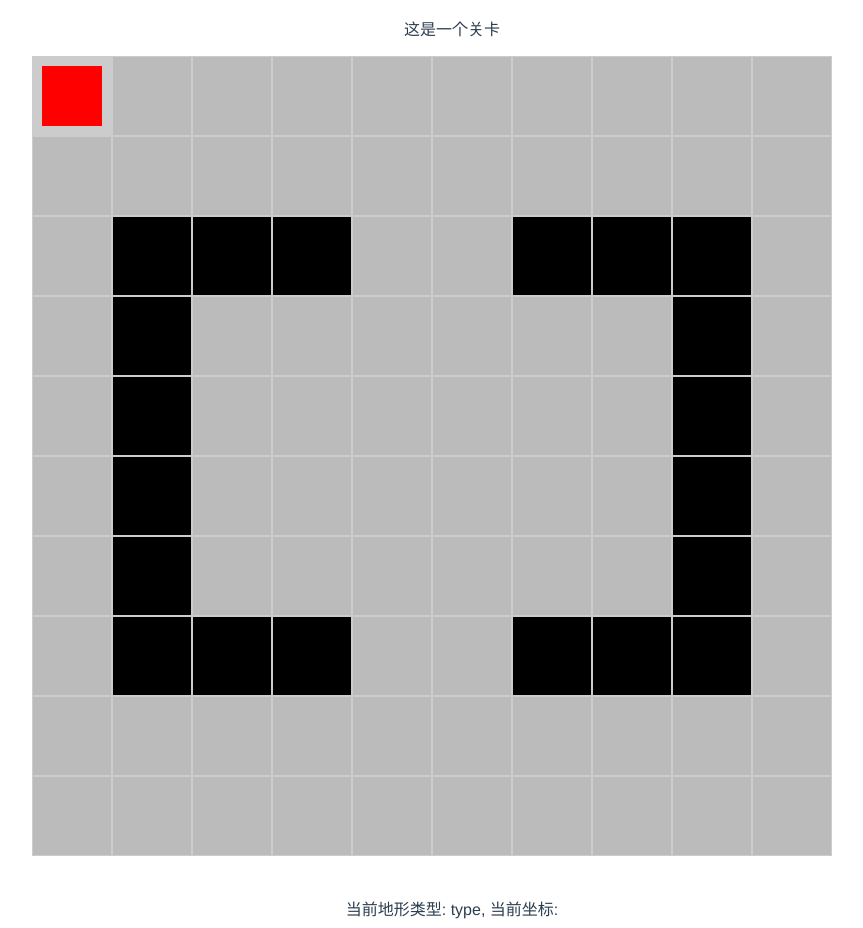
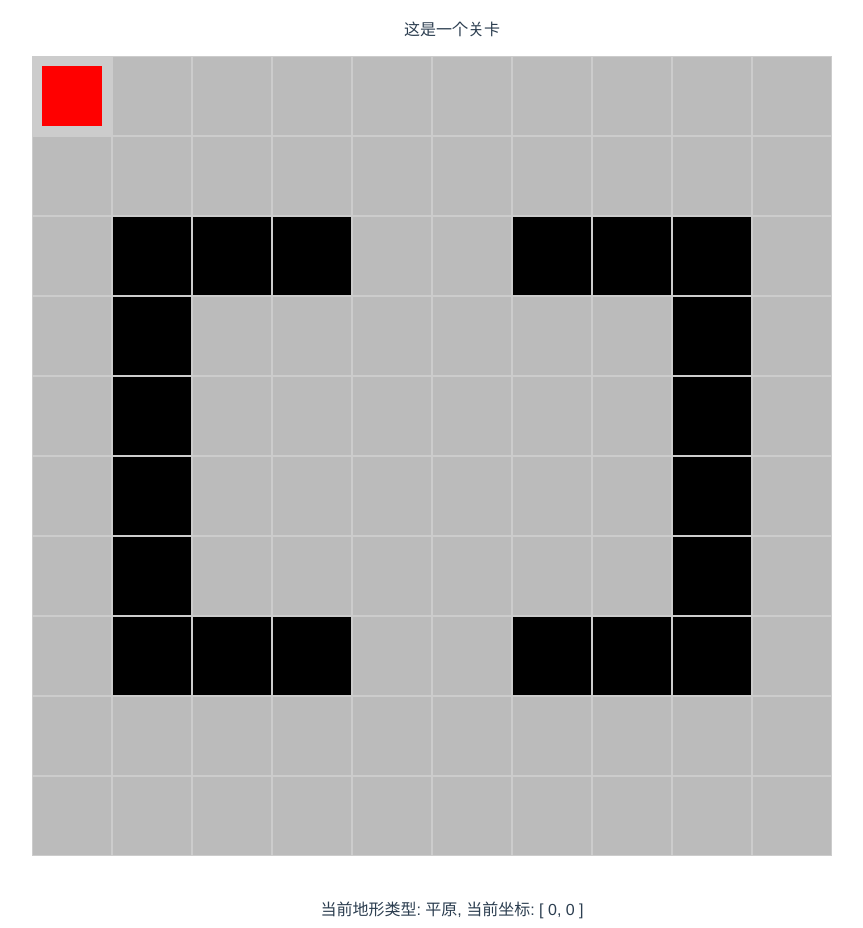
Before and after one commit to dingzu/war-chess-game, a Vue app: page / in a window 1280 px wide. Shown: the whole page, without its empty margins (188-1051 px from the left). Built offline with nearby package versions, Linux system fonts and the light colour scheme.

Commit message:
优化框架

```diff
--- a/src/components/game/CharacterUnit.vue
+++ b/src/components/game/CharacterUnit.vue
@@ -29,10 +29,7 @@ export default {
   },
   methods: {
     postTerrainData() {
-      this.STATE.recentTerrain = {
-        type: "角色",
-        position: `${this.STATE.character[this.id].position}`,
-      };
+      this.STATE.recentTerrain = this.STATE.characters[this.id].position;
     },
     resolveActive() {
       if (this.STATE.activeCharacter == this.id) {
--- a/src/components/game/Map.vue
+++ b/src/components/game/Map.vue
@@ -3,12 +3,12 @@
   <div class="map-module">
     <!-- 根据地图数据渲染地形 -->
     <div class="map-wrp">
-      <div class="map-row" v-for="(row, i) in matrix" :key="i">
+      <div class="map-row" v-for="(row, i) in STATE.mapMatrix" :key="i">
         <TerrainUnit
           v-for="(col, j) in row"
           :key="j"
           :type="col"
-          @mouseenter="postTerrainData(col, i, j)"
+          @mouseenter="postTerrainData(i, j)"
         />
       </div>
     </div>
@@ -20,29 +20,9 @@ import TerrainUnit from "@/components/game/TerrainUnit.vue";
 export default {
   name: "mapModule",
   components: { TerrainUnit },
-  data() {
-    return {
-      size: [10, 10], // 定义地图的大小
-      matrix: [
-        ["00", "00", "00", "00", "00", "00", "00", "00", "00", "00"],
-        ["00", "00", "00", "00", "00", "00", "00", "00", "00", "00"],
-        ["00", "01", "01", "01", "00", "00", "01", "01", "01", "00"],
-        ["00", "01", "00", "00", "00", "00", "00", "00", "01", "00"],
-        ["00", "01", "00", "00", "00", "00", "00", "00", "01", "00"],
-        ["00", "01", "00", "00", "00", "00", "00", "00", "01", "00"],
-        ["00", "01", "00", "00", "00", "00", "00", "00", "01", "00"],
-        ["00", "01", "01", "01", "00", "00", "01", "01", "01", "00"],
-        ["00", "00", "00", "00", "00", "00", "00", "00", "00", "00"],
-        ["00", "00", "00", "00", "00", "00", "00", "00", "00", "00"],
-      ],
-    };
-  },
   methods: {
-    postTerrainData(type, x, y) {
-      this.STATE.recentTerrain = {
-        type: type,
-        position: `${x},${y}`,
-      };
+    postTerrainData(x, y) {
+      this.STATE.recentTerrain = [x, y];
     },
   },
 };
--- a/src/components/game/TerrainUnit.vue
+++ b/src/components/game/TerrainUnit.vue
@@ -25,9 +25,9 @@ export default {
   height 80px
   border 1px solid #ccc
   background-color #000
-  &.type-00
+  &.type-000
     background-color #bbb
-  &.type-01
+  &.type-001
     background-color #000
   &:hover
     border 4px solid blue
--- a/src/components/ui/TerrainWindow.vue
+++ b/src/components/ui/TerrainWindow.vue
@@ -1,6 +1,20 @@
 <template>
   <div>
-    当前地形类型: {{ STATE.recentTerrain.type }}, 当前坐标:
-    {{ STATE.recentTerrain.position }}
+    当前地形类型: {{ terrainType.text }}, 当前坐标:
+    {{ STATE.recentTerrain }}
   </div>
 </template>
+
+<script>
+import terrain from "@/data/terrain.js";
+export default {
+  computed: {
+    terrainType() {
+      const y = this.STATE.recentTerrain[0];
+      const x = this.STATE.recentTerrain[1];
+      const type = this.STATE.mapMatrix[y][x];
+      return terrain[type];
+    },
+  },
+};
+</script>
--- a/src/data/state.js
+++ b/src/data/state.js
@@ -9,14 +9,23 @@ const data = {
             group: "0"
         }
     },
+    mapMatrix: [
+        ["000", "000", "000", "000", "000", "000", "000", "000", "000", "000"],
+        ["000", "000", "000", "000", "000", "000", "000", "000", "000", "000"],
+        ["000", "001", "001", "001", "000", "000", "001", "001", "001", "000"],
+        ["000", "001", "000", "000", "000", "000", "000", "000", "001", "000"],
+        ["000", "001", "000", "000", "000", "000", "000", "000", "001", "000"],
+        ["000", "001", "000", "000", "000", "000", "000", "000", "001", "000"],
+        ["000", "001", "000", "000", "000", "000", "000", "000", "001", "000"],
+        ["000", "001", "001", "001", "000", "000", "001", "001", "001", "000"],
+        ["000", "000", "000", "000", "000", "000", "000", "000", "000", "000"],
+        ["000", "000", "000", "000", "000", "000", "000", "000", "000", "000"],
+    ],
     // 交互模块
     // 当前激活的角色 id
     activeCharacter: "",
     // 当前鼠标出于的地形位置
-    recentTerrain: {
-        type: 'type',
-        position: ``,
-    }
+    recentTerrain: [0, 0]
 }
 
 const newData = reactive(data)
--- a/src/data/terrain.js
+++ b/src/data/terrain.js
@@ -1,6 +1,11 @@
 export default {
-    "00": {
+    "000": {
         text: '平原',
+        des: '最基础的地形',
+        moveRed: 1,
+    },
+    "001": {
+        text: '悬崖',
         des: '最基础的地形',
         moveRed: 1,
     }
```
